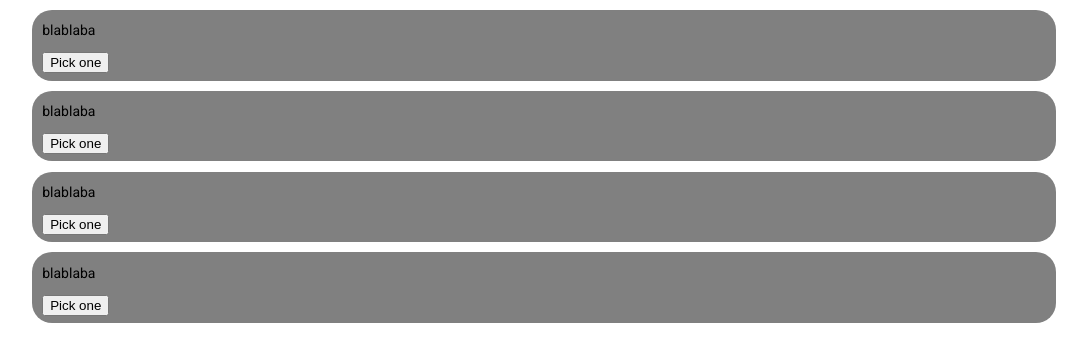
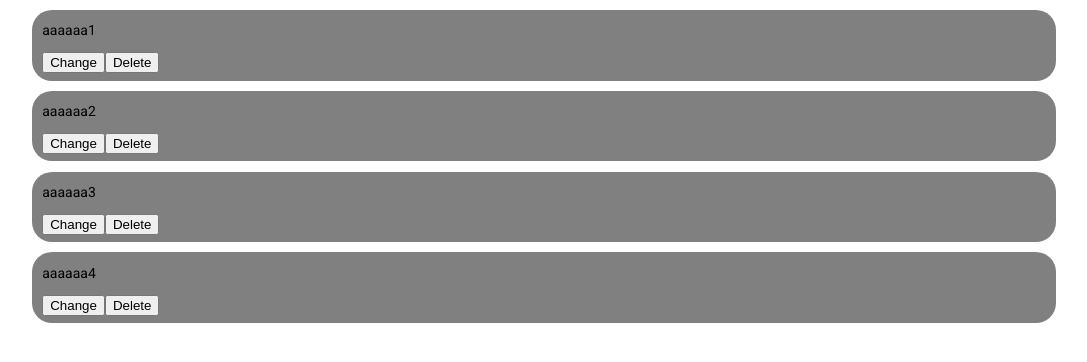
Before and after one commit to Volkovgit/todoAngular, an Angular app: page / in a window 1280 px wide. Shown: the top 362 px of the page, without its empty margins (96-1183 px from the left). Built offline with nearby package versions, Linux system fonts and the light colour scheme.

Commit message:
Добавил кнопку удаления, починил редактирование

```diff
--- a/src/app/app.component.html
+++ b/src/app/app.component.html
@@ -1,10 +1,7 @@
 <div class="app">
   <div class="app-wrapper">
     <div class="elements">
-      <todo-element></todo-element>
-      <todo-element></todo-element>
-      <todo-element></todo-element>
-      <todo-element></todo-element>
+      <todo-element *ngFor="let item of todoElements" [todoElement]=item (deleteItem)="testFunction($event)"></todo-element>
     </div>
   </div>
 </div>
--- a/src/app/app.component.ts
+++ b/src/app/app.component.ts
@@ -1,10 +1,25 @@
 import { Component } from '@angular/core';
 
+export type todoElement = {
+  id: number;
+  text: string;
+  active: boolean;
+};
 @Component({
   selector: 'app-root',
   templateUrl: './app.component.html',
-  styleUrls: ['./app.component.scss']
+  styleUrls: ['./app.component.scss'],
 })
 export class AppComponent {
   isChecked = true;
+  todoElements : todoElement[] = [
+    { id: 1, text: 'aaaaaa1', active: true },
+    { id: 2, text: 'aaaaaa2', active: true },
+    { id: 3, text: 'aaaaaa3', active: true },
+    { id: 4, text: 'aaaaaa4', active: true },
+  ];
+
+  testFunction(id: number) {
+    this.todoElements = this.todoElements.filter((el) => el.id !== id);
+  }
 }
--- a/src/app/todo-element/dialog-overview-example-dialog.html
+++ b/src/app/todo-element/dialog-overview-example-dialog.html
@@ -1,6 +1,6 @@
-<h1 mat-dialog-title>Text</h1>
+<h1 mat-dialog-title>Your note</h1>
 <div mat-dialog-content>
-  <p>Печатай изменения</p>
+  <!-- <p>Печатай изменения</p> -->
   <mat-form-field>
     <input matInput [(ngModel)]="data" />
   </mat-form-field>
--- a/src/app/todo-element/todo-element.component.html
+++ b/src/app/todo-element/todo-element.component.html
@@ -1,4 +1,5 @@
 <div class="element">
-    <p>{{text}}</p>
-    <button mat-raised-button (click)="openDialog()">Pick one</button>
+    <p>{{todoElement.text}}</p>
+    <button mat-raised-button (click)="openDialog()">Change</button>
+    <button mat-raised-button (click)="deleteItemEvent(this)">Delete</button>
 </div>
--- a/src/app/todo-element/todo-element.component.ts
+++ b/src/app/todo-element/todo-element.component.ts
@@ -1,9 +1,10 @@
-import { Component, OnInit, Inject } from '@angular/core';
+import { Component, OnInit, Inject, Input, Output, EventEmitter } from '@angular/core';
 import {
   MatDialog,
   MAT_DIALOG_DATA,
   MatDialogRef,
 } from '@angular/material/dialog';
+import { todoElement } from '../app.component';
 
 @Component({
   selector: 'todo-element',
@@ -12,17 +13,27 @@ import {
 })
 export class TodoElementComponent implements OnInit {
   constructor(public dialog: MatDialog) {}
+  @Input()
+  todoElement : todoElement={
+    id:0,
+    text:'',
+    active:true
+  };
 
-  text: string = 'blablaba';
+  @Output()
+  deleteItem : EventEmitter<number> = new EventEmitter<number>();
 
   ngOnInit(): void {}
+  deleteItemEvent(e :any){
+    this.deleteItem.emit(this.todoElement.id)
+  }
   openDialog(): void {
     const dialogRef = this.dialog.open(DialogOverviewExampleDialog, {
-      data: this.text,
+      data: this.todoElement.text,
     });
 
     dialogRef.afterClosed().subscribe((result) => {
-      this.text = result;
+      this.todoElement.text = result;
     });
   }
 }
```
